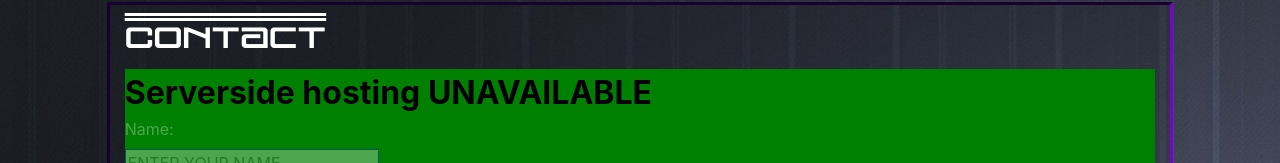
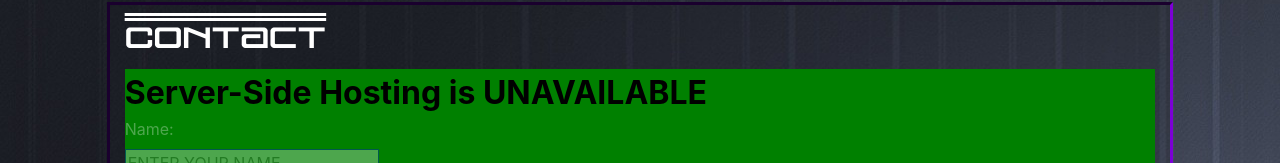
Before and after one commit to MrDawit/Portfolio, a React (Create React App) app in the folder client/: page /#/contact in a window 1280 px wide. Shown: the part 158-321 px from the top of the page. Built offline with nearby package versions, Linux system fonts and the light colour scheme.

Commit message:
text edit

```diff
--- a/client/src/components/ContactForm/index.js
+++ b/client/src/components/ContactForm/index.js
@@ -67,7 +67,7 @@ function ContactForm() {
       {confirmationOther && <ResultOther />}
       <form id="contactForm" onSubmit={submitRequest}>
         <div id="downtimeMessage">
-          <span id="downtimeMessageText">Serverside hosting UNAVAILABLE</span>
+          <span id="downtimeMessageText">Server-Side Hosting is UNAVAILABLE</span>
           <div id="downtimeFormSection">
         <label htmlFor="name">Name:</label>
         <br />
```
